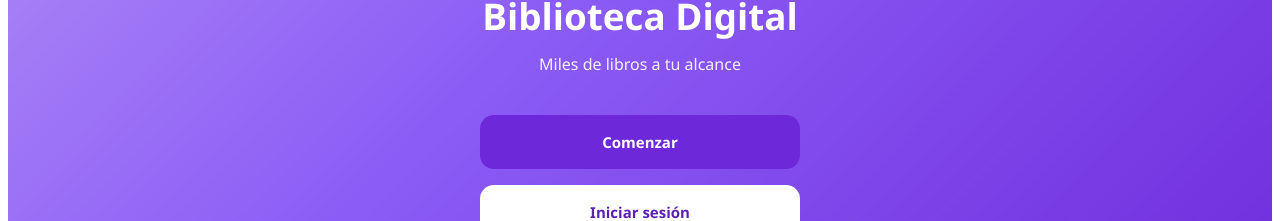
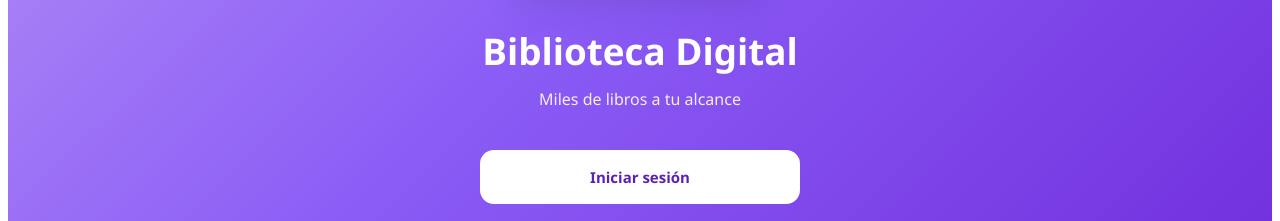
Before and after one commit to 0Kmi2004/frontEnd_tp_grupo1, an Angular app: page /splash in a window 1280 px wide. Shown: the part 374-595 px from the top of the page. Built offline with nearby package versions, Linux system fonts and the light colour scheme.

Commit message:
no register

```diff
--- a/src/app/pages/splash/splash.component.html
+++ b/src/app/pages/splash/splash.component.html
@@ -14,10 +14,6 @@
       Miles de libros a tu alcance
     </p>
 
-    <button class="primary-btn" routerLink="/register">
-      Comenzar
-    </button>
-
     <button class="secondary-btn" routerLink="/login">
       Iniciar sesión
     </button>
```
